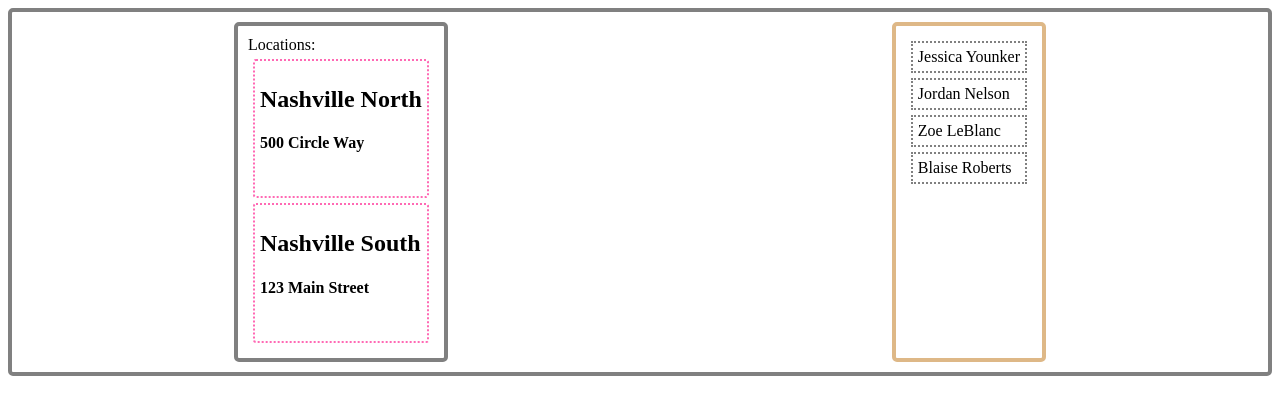
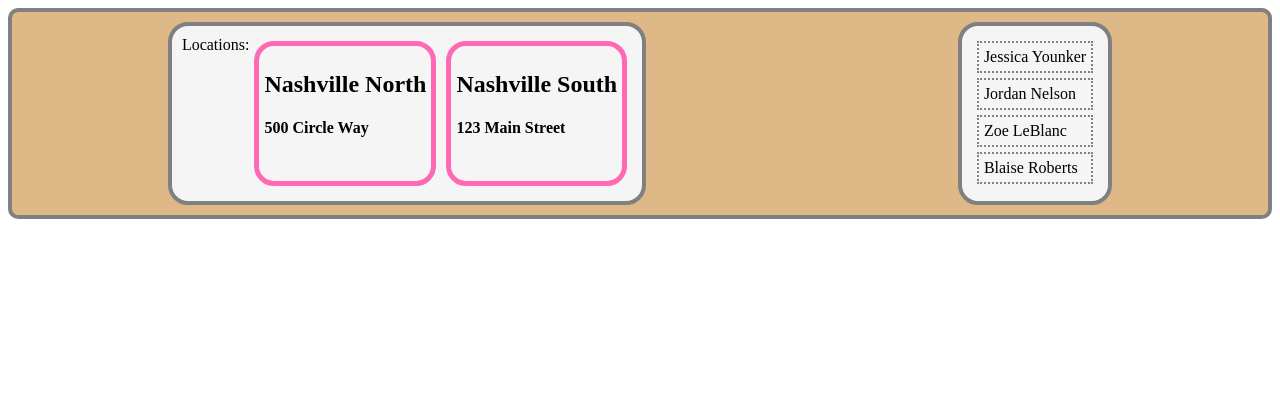
Before and after one commit to gradyrobbins/Kennel-React-29, a React (Create React App) app: page / in a window 1280 px wide. Shown: the top 414 px of the page. Built offline with nearby package versions, Linux system fonts and the light colour scheme.

Commit message:
css galore ; so i can see the components

```diff
--- a/src/components/Kennel.css
+++ b/src/components/Kennel.css
@@ -1,7 +1,8 @@
 .kennel {
     display: flex;
+    background-color: burlywood;
     justify-content: space-around;
     flex-direction: row;
     border: 4px solid grey;
-    border-radius: 5px;
+    border-radius: 10px;
 }
--- a/src/components/Kennel.js
+++ b/src/components/Kennel.js
@@ -25,8 +25,6 @@ class Kennel extends Component {
         { id: 2, name: "Nashville South", address: "123 Main Street" }
     ]
 
-
-
     state = {
         employees: this.employeesFromAPI,
         locations: this.locationsFromAPI
--- a/src/components/employee/EmployeeList.css
+++ b/src/components/employee/EmployeeList.css
@@ -2,11 +2,11 @@
     /* display: flex; */
     margin: 10px;
     padding: 10px;
-    /* background-color: burlywood; */
+    background-color: whitesmoke;
     justify-content: space-around;
     flex-direction: row;
-    border: 4px solid burlywood;
-    border-radius: 5px;
+    border: 4px solid grey;
+    border-radius: 20px;
 }
 
 .employees {
--- a/src/components/location/LocationList.css
+++ b/src/components/location/LocationList.css
@@ -1,17 +1,17 @@
 .locationList {
-    /* display: flex; */
+    display: flex;
     margin: 10px;
     padding: 10px;
-    /* background-color: burlywood; */
+    background-color: whitesmoke;
     justify-content: space-around;
     flex-direction: row;
     border: 4px solid grey;
-    border-radius: 5px;
+    border-radius: 20px;
 }
 
 .locations {
-    border: 2px dotted hotpink;
-    border-radius: 3px;
+    border: 5px solid hotpink;
+    border-radius: 20px;
     margin: 5px;
     padding: 5px;
 }
```
